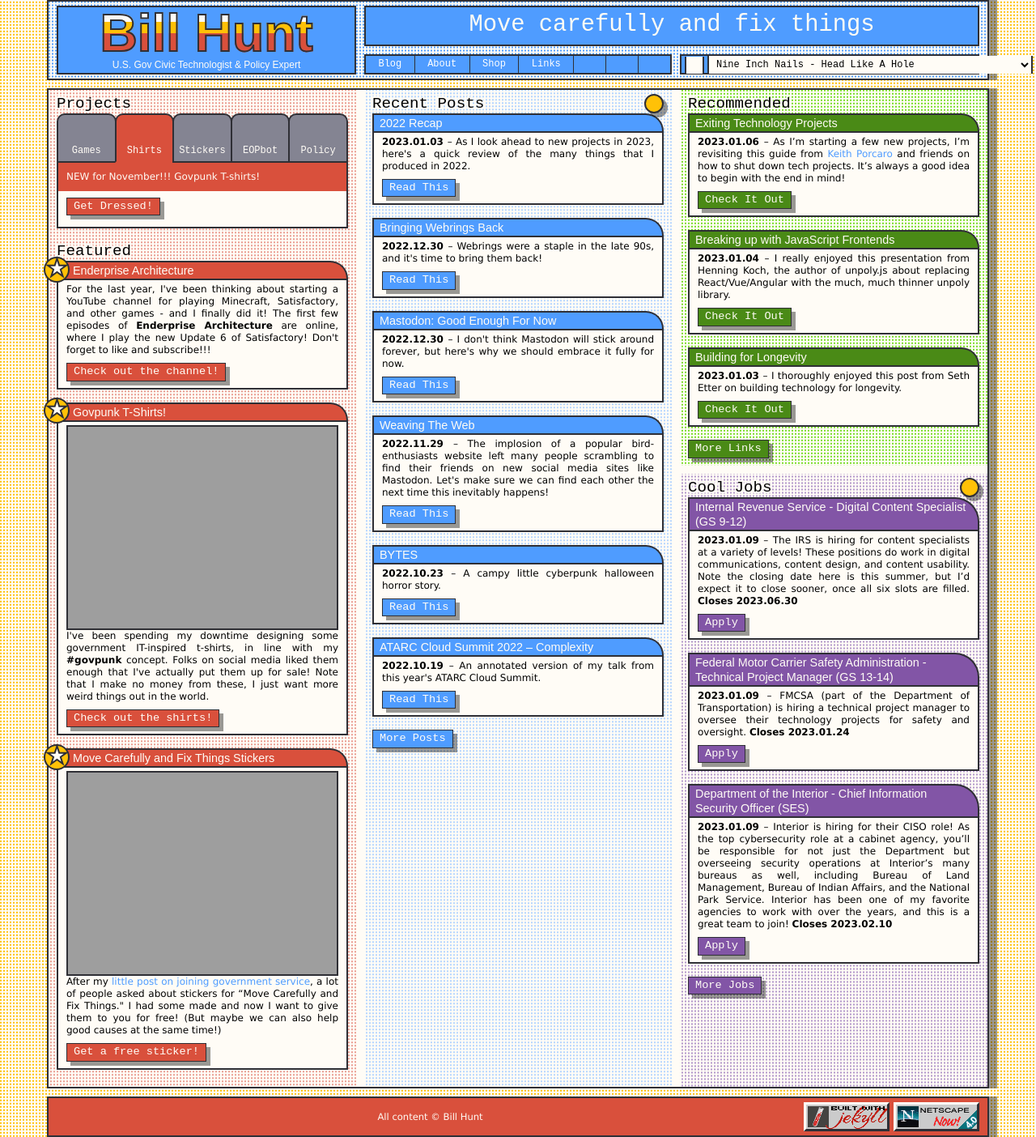
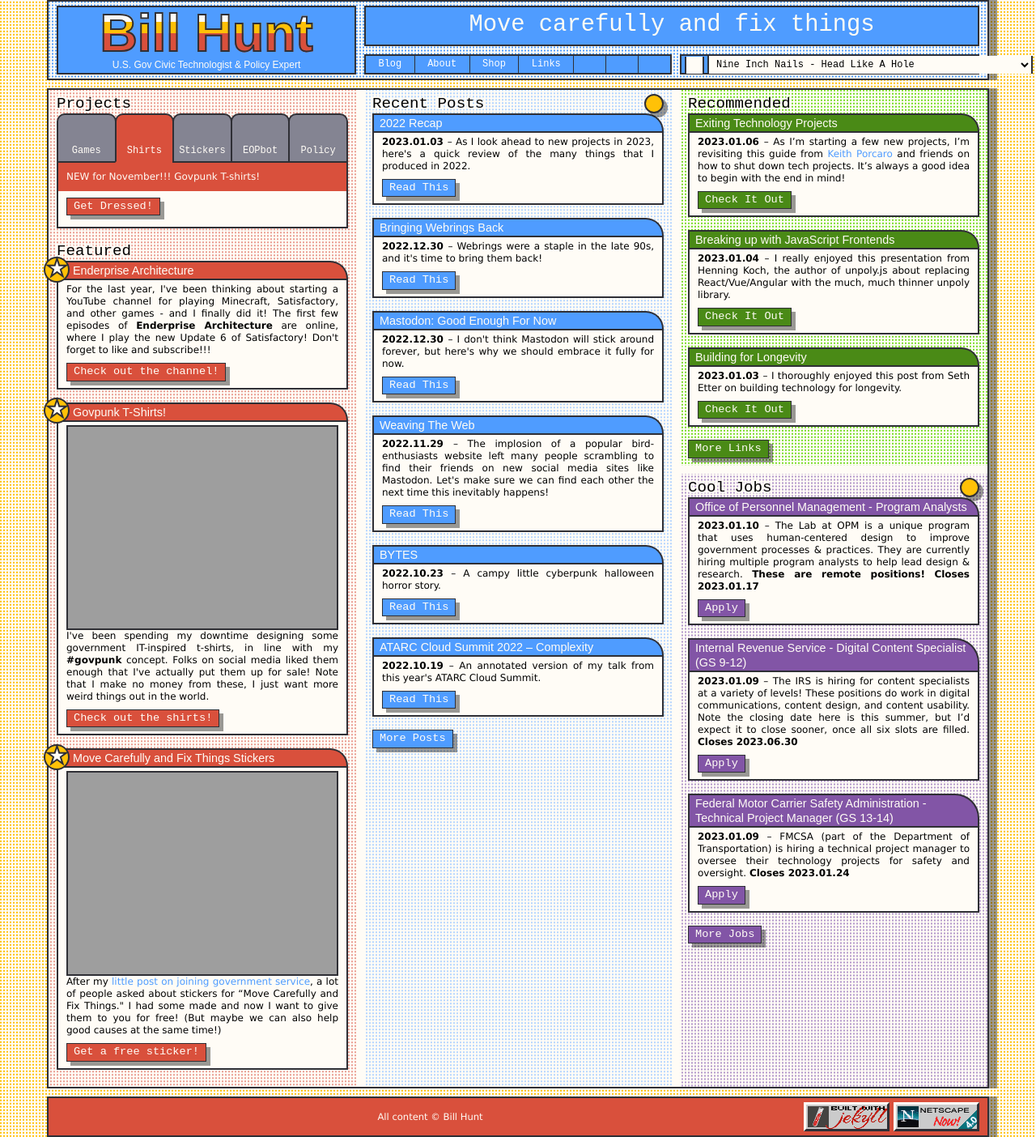
Before and after one commit to krusynth/billhunt.dev, a Jekyll site: the page built from index.md, in a window 1280 px wide. Shown: the whole page at 81% size. Built offline with Jekyll 4.4.1, drawn with Linux system fonts in a browser that asks for light colours; some web fonts are replaced.

Commit message:
Update jobs.

```diff
--- a/_data/jobs.yml
+++ b/_data/jobs.yml
@@ -1,3 +1,9 @@
+- title: Office of Personnel Management - Program Analysts
+  url: https://www.usajobs.gov/job/698783500
+  date: 2023-01-10
+  closes: 2023-01-17
+  content: The Lab at OPM is a unique program that uses human-centered design to improve government processes & practices. They are currently hiring multiple program analysts to help lead design & research. **These are remote positions!**
+
 - title: Internal Revenue Service - Digital Content Specialist (GS 9-12)
   url: https://www.usajobs.gov/job/696403900
   date: 2023-01-09
```
